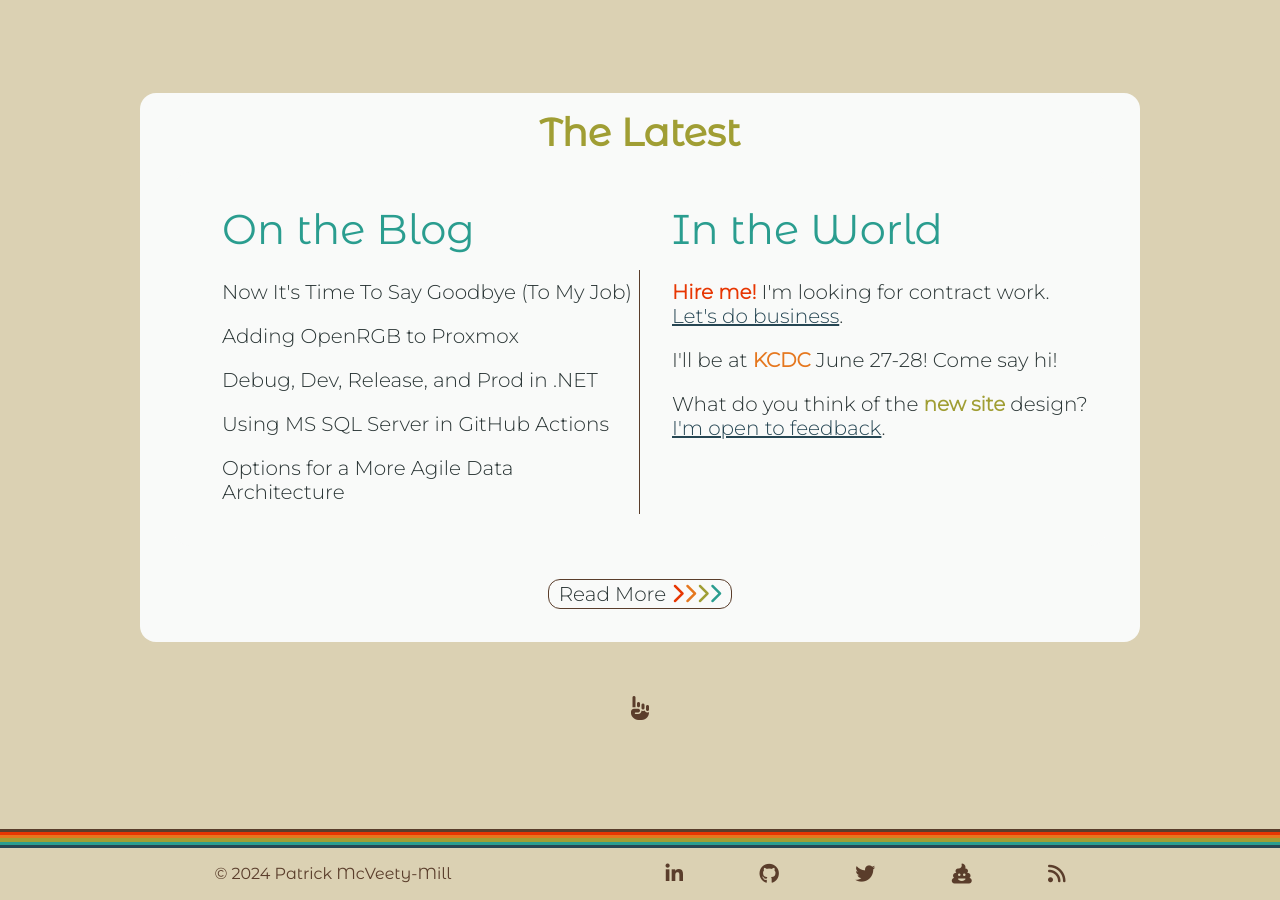
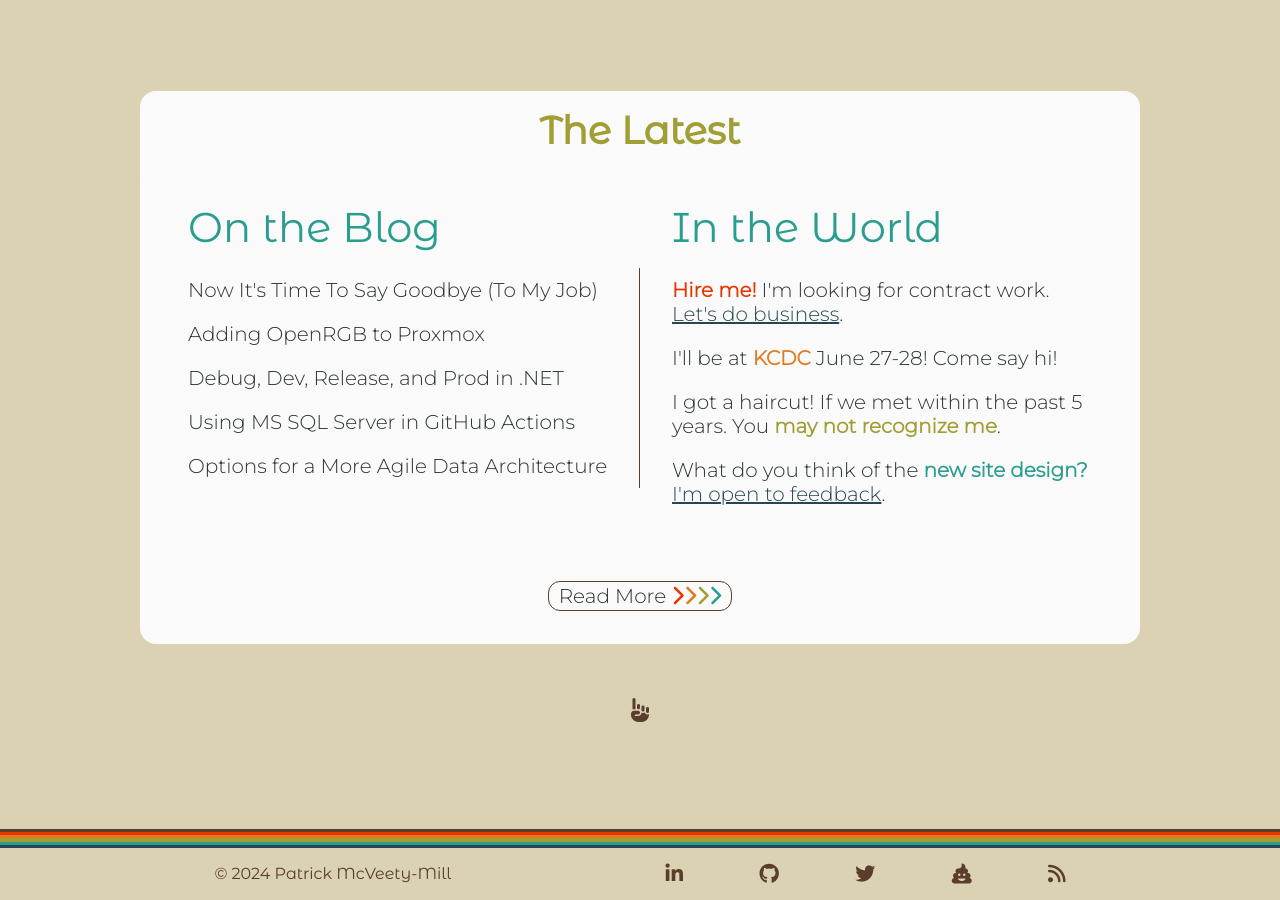
Before and after one commit to pmcvtm/pmcvtm.com, a Jekyll site: the page built from index.html, in a window 1280 px wide and 900 px high, scrolled down 2779 px. Built offline with Jekyll 4.4.1, drawn with Linux system fonts in a browser that asks for light colours; nearby versions of some CDN libraries; some web fonts are replaced; the list of posts is cut into pages by our own code.

Commit message:
change up what's new

```diff
--- a/_includes/whatsnew.html
+++ b/_includes/whatsnew.html
@@ -1,9 +1,12 @@
 <li>
-  <span class="highlight">Hire me!</span> I'm looking for contract work. <br/>
+  <span class="highlight">Hire me!</span> I'm looking for contract work. <br />
   <a href="mailto:pmcvtm@duck.com">Let's do business</a>.
 </li>
 <li>I'll be at <span class="highlight">KCDC</span> June 27-28! Come say hi!</li>
 <li>
-  What do you think of the <span class="highlight">new site</span> design?<br/>
+  I got a haircut! If we met within the past 5 years. You <span class="highlight">may not recognize me</span>.
+</li>
+<li>
+  What do you think of the <span class="highlight">new site design?</span> <br />
   <a href="https://twitter.com/pmcvtm">I'm open to feedback</a>.
 </li>
```
